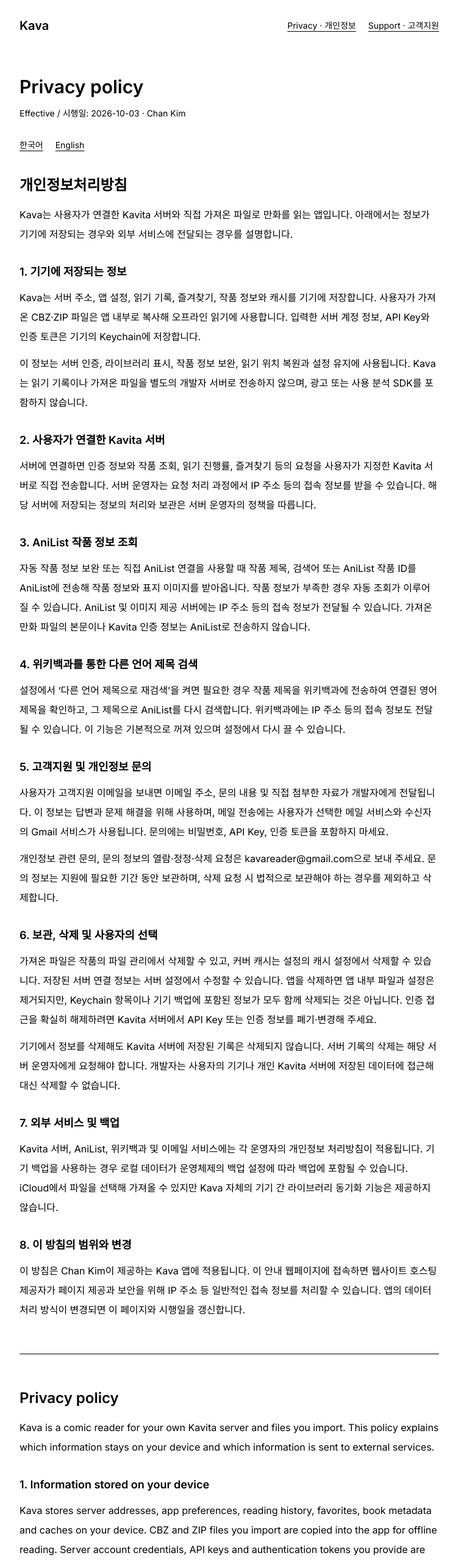
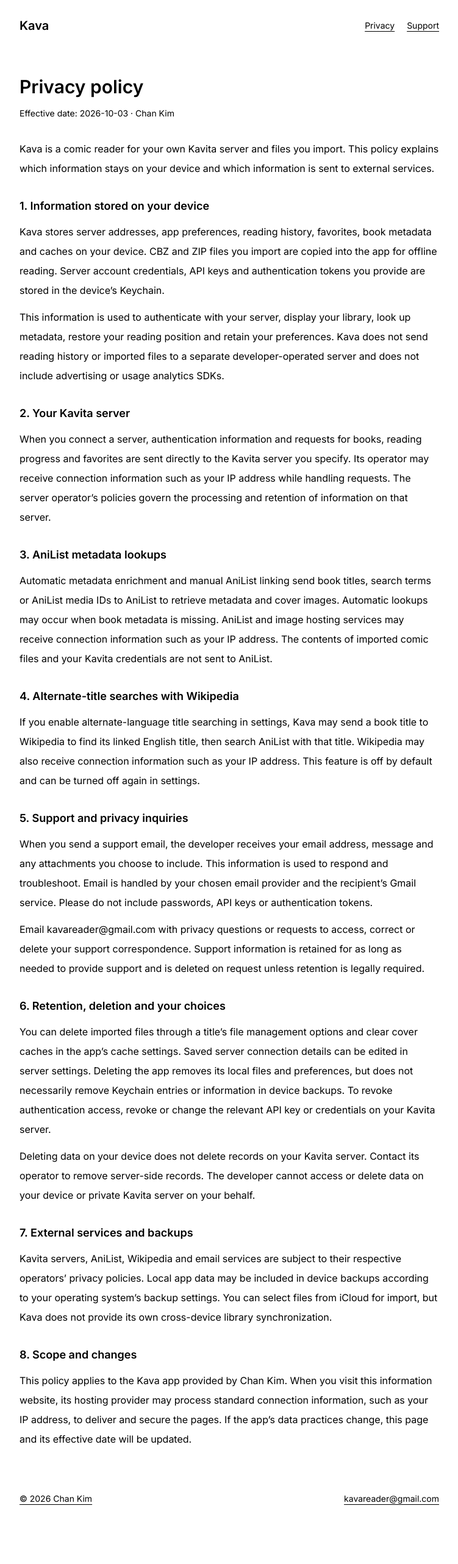
Before and after one commit to evian-christ/ckim.dev, a Next.js app: page /kava/privacy in a window 1280 px wide. Shown: the top 2565 px of the page at 61% size, without its empty margins (264-1015 px from the left). After the commit the page ends 2500 px from the top, so only its background shows below. Built offline with nearby package versions, Linux system fonts and the light colour scheme.

Commit message:
Keep Kava privacy and support pages English only

```diff
--- a/src/app/kava/document.tsx
+++ b/src/app/kava/document.tsx
@@ -5,37 +5,23 @@
   paragraphs: string[];
 }
 
-export function LanguageLinks() {
-  return (
-    <nav aria-label="Language / 언어" className="mb-10 flex gap-5 text-sm">
-      <a href="#ko" lang="ko" hrefLang="ko" className="underline">한국어</a>
-      <a href="#en" lang="en" hrefLang="en" className="underline">English</a>
-    </nav>
-  );
-}
-
-export function DocumentBody({ id, title, intro, sections, children }: {
-  id: "ko" | "en";
-  title: string;
+export function DocumentBody({ intro, sections, children }: {
   intro: string;
   sections: DocumentSection[];
   children?: ReactNode;
 }) {
   return (
-    <section id={id} lang={id} aria-labelledby={`${id}-title`} className="scroll-mt-8 space-y-8">
-      <div className="space-y-4">
-        <h2 id={`${id}-title`} className="text-2xl font-semibold">{title}</h2>
-        <p className="leading-8">{intro}</p>
-      </div>
+    <div className="space-y-8">
+      <p className="leading-8">{intro}</p>
       {children}
       {sections.map((section) => (
         <section key={section.title} className="space-y-3">
-          <h3 className="text-lg font-semibold">{section.title}</h3>
+          <h2 className="text-lg font-semibold">{section.title}</h2>
           {section.paragraphs.map((paragraph) => (
             <p key={paragraph} className="leading-8">{paragraph}</p>
           ))}
         </section>
       ))}
-    </section>
+    </div>
   );
 }
--- a/src/app/kava/layout.tsx
+++ b/src/app/kava/layout.tsx
@@ -4,14 +4,14 @@
   return (
     <div className="min-h-screen bg-white text-black [&_a]:underline-offset-4 [&_a:focus-visible]:outline-2 [&_a:focus-visible]:outline-offset-4 [&_a:focus-visible]:outline-black">
       <a href="#content" className="sr-only focus:not-sr-only focus:absolute focus:left-6 focus:top-4 focus:bg-white focus:p-3">
-        Skip to content / 본문으로 이동
+        Skip to content
       </a>
       <div className="mx-auto max-w-3xl px-6 sm:px-10">
         <header className="flex flex-wrap items-center justify-between gap-5 py-7">
           <span className="text-xl font-semibold">Kava</span>
           <nav aria-label="Kava" className="flex flex-wrap gap-5 text-sm">
-            <Link href="/kava/privacy/" className="underline">Privacy · 개인정보</Link>
-            <Link href="/kava/support/" className="underline">Support · 고객지원</Link>
+            <Link href="/kava/privacy/" className="underline">Privacy</Link>
+            <Link href="/kava/support/" className="underline">Support</Link>
           </nav>
         </header>
         <main id="content" className="py-8 sm:py-10">{children}</main>
--- a/src/app/kava/privacy/page.tsx
+++ b/src/app/kava/privacy/page.tsx
@@ -1,49 +1,11 @@
 import type { Metadata } from "next";
-import { DocumentBody, LanguageLinks, type DocumentSection } from "../document";
+import { DocumentBody, type DocumentSection } from "../document";
 
 export const metadata: Metadata = {
-  title: "Kava — Privacy Policy / 개인정보처리방침",
-  description: "How Kava handles local files, server connections, metadata lookups and support inquiries. Kava 개인정보처리방침.",
+  title: "Kava — Privacy Policy",
+  description: "How Kava handles local files, server connections, metadata lookups and support inquiries.",
   alternates: { canonical: "https://ckim.dev/kava/privacy/" },
 };
-
-const korean: DocumentSection[] = [
-  {
-    title: "1. 기기에 저장되는 정보",
-    paragraphs: [
-      "Kava는 서버 주소, 앱 설정, 읽기 기록, 즐겨찾기, 작품 정보와 캐시를 기기에 저장합니다. 사용자가 가져온 CBZ·ZIP 파일은 앱 내부로 복사해 오프라인 읽기에 사용합니다. 입력한 서버 계정 정보, API Key와 인증 토큰은 기기의 Keychain에 저장합니다.",
-      "이 정보는 서버 인증, 라이브러리 표시, 작품 정보 보완, 읽기 위치 복원과 설정 유지에 사용됩니다. Kava는 읽기 기록이나 가져온 파일을 별도의 개발자 서버로 전송하지 않으며, 광고 또는 사용 분석 SDK를 포함하지 않습니다.",
-    ],
-  },
-  {
-    title: "2. 사용자가 연결한 Kavita 서버",
-    paragraphs: ["서버에 연결하면 인증 정보와 작품 조회, 읽기 진행률, 즐겨찾기 등의 요청을 사용자가 지정한 Kavita 서버로 직접 전송합니다. 서버 운영자는 요청 처리 과정에서 IP 주소 등의 접속 정보를 받을 수 있습니다. 해당 서버에 저장되는 정보의 처리와 보관은 서버 운영자의 정책을 따릅니다."],
-  },
-  {
-    title: "3. AniList 작품 정보 조회",
-    paragraphs: ["자동 작품 정보 보완 또는 직접 AniList 연결을 사용할 때 작품 제목, 검색어 또는 AniList 작품 ID를 AniList에 전송해 작품 정보와 표지 이미지를 받아옵니다. 작품 정보가 부족한 경우 자동 조회가 이루어질 수 있습니다. AniList 및 이미지 제공 서버에는 IP 주소 등의 접속 정보가 전달될 수 있습니다. 가져온 만화 파일의 본문이나 Kavita 인증 정보는 AniList로 전송하지 않습니다."],
-  },
-  {
-    title: "4. 위키백과를 통한 다른 언어 제목 검색",
-    paragraphs: ["설정에서 ‘다른 언어 제목으로 재검색’을 켜면 필요한 경우 작품 제목을 위키백과에 전송하여 연결된 영어 제목을 확인하고, 그 제목으로 AniList를 다시 검색합니다. 위키백과에는 IP 주소 등의 접속 정보도 전달될 수 있습니다. 이 기능은 기본적으로 꺼져 있으며 설정에서 다시 끌 수 있습니다."],
-  },
-  {
-    title: "5. 고객지원 및 개인정보 문의",
-    paragraphs: ["사용자가 고객지원 이메일을 보내면 이메일 주소, 문의 내용 및 직접 첨부한 자료가 개발자에게 전달됩니다. 이 정보는 답변과 문제 해결을 위해 사용하며, 메일 전송에는 사용자가 선택한 메일 서비스와 수신자의 Gmail 서비스가 사용됩니다. 문의에는 비밀번호, API Key, 인증 토큰을 포함하지 마세요.", "개인정보 관련 문의, 문의 정보의 열람·정정·삭제 요청은 kavareader@gmail.com으로 보내 주세요. 문의 정보는 지원에 필요한 기간 동안 보관하며, 삭제 요청 시 법적으로 보관해야 하는 경우를 제외하고 삭제합니다."],
-  },
-  {
-    title: "6. 보관, 삭제 및 사용자의 선택",
-    paragraphs: ["가져온 파일은 작품의 파일 관리에서 삭제할 수 있고, 커버 캐시는 설정의 캐시 설정에서 삭제할 수 있습니다. 저장된 서버 연결 정보는 서버 설정에서 수정할 수 있습니다. 앱을 삭제하면 앱 내부 파일과 설정은 제거되지만, Keychain 항목이나 기기 백업에 포함된 정보가 모두 함께 삭제되는 것은 아닙니다. 인증 접근을 확실히 해제하려면 Kavita 서버에서 API Key 또는 인증 정보를 폐기·변경해 주세요.", "기기에서 정보를 삭제해도 Kavita 서버에 저장된 기록은 삭제되지 않습니다. 서버 기록의 삭제는 해당 서버 운영자에게 요청해야 합니다. 개발자는 사용자의 기기나 개인 Kavita 서버에 저장된 데이터에 접근해 대신 삭제할 수 없습니다."],
-  },
-  {
-    title: "7. 외부 서비스 및 백업",
-    paragraphs: ["Kavita 서버, AniList, 위키백과 및 이메일 서비스에는 각 운영자의 개인정보 처리방침이 적용됩니다. 기기 백업을 사용하는 경우 로컬 데이터가 운영체제의 백업 설정에 따라 백업에 포함될 수 있습니다. iCloud에서 파일을 선택해 가져올 수 있지만 Kava 자체의 기기 간 라이브러리 동기화 기능은 제공하지 않습니다."],
-  },
-  {
-    title: "8. 이 방침의 범위와 변경",
-    paragraphs: ["이 방침은 Chan Kim이 제공하는 Kava 앱에 적용됩니다. 이 안내 웹페이지에 접속하면 웹사이트 호스팅 제공자가 페이지 제공과 보안을 위해 IP 주소 등 일반적인 접속 정보를 처리할 수 있습니다. 앱의 데이터 처리 방식이 변경되면 이 페이지와 시행일을 갱신합니다."],
-  },
-];
 
 const english: DocumentSection[] = [
   {
@@ -88,12 +50,9 @@
     <>
       <div className="mb-8 space-y-4">
         <h1 className="text-3xl font-semibold">Privacy policy</h1>
-        <p className="text-sm">Effective / 시행일: <time dateTime="2026-10-03">2026-10-03</time> · Chan Kim</p>
+        <p className="text-sm">Effective date: <time dateTime="2026-10-03">2026-10-03</time> · Chan Kim</p>
       </div>
-      <LanguageLinks />
-      <DocumentBody id="ko" title="개인정보처리방침" intro="Kava는 사용자가 연결한 Kavita 서버와 직접 가져온 파일로 만화를 읽는 앱입니다. 아래에서는 정보가 기기에 저장되는 경우와 외부 서비스에 전달되는 경우를 설명합니다." sections={korean} />
-      <hr className="my-14 border-black" />
-      <DocumentBody id="en" title="Privacy policy" intro="Kava is a comic reader for your own Kavita server and files you import. This policy explains which information stays on your device and which information is sent to external services." sections={english} />
+      <DocumentBody intro="Kava is a comic reader for your own Kavita server and files you import. This policy explains which information stays on your device and which information is sent to external services." sections={english} />
     </>
   );
 }
--- a/src/app/kava/support/page.tsx
+++ b/src/app/kava/support/page.tsx
@@ -1,34 +1,11 @@
 import type { Metadata } from "next";
-import { DocumentBody, LanguageLinks, type DocumentSection } from "../document";
+import { DocumentBody, type DocumentSection } from "../document";
 
 export const metadata: Metadata = {
-  title: "Kava — Support / 고객지원",
-  description: "Contact Kava support and get help with Kavita connections, comic imports and local data. Kava 고객지원.",
+  title: "Kava — Support",
+  description: "Contact Kava support and get help with Kavita connections, comic imports and local data.",
   alternates: { canonical: "https://ckim.dev/kava/support/" },
 };
-
-const korean: DocumentSection[] = [
-  {
-    title: "Kavita 서버 연결이 안 되나요?",
-    paragraphs: ["기기의 브라우저에서 서버 주소가 열리는지 먼저 확인해 주세요. 서버 주소와 API Key가 정확한지, 해당 계정에 라이브러리 접근 권한이 있는지 확인해 주세요. 개인 네트워크 안에서만 접속할 수 있는 서버라면 같은 네트워크 또는 필요한 VPN에 연결해야 합니다. Kavita OPDS를 선택한 경우 OPDS 주소를 붙여넣어 연결할 수 있습니다."],
-  },
-  {
-    title: "어떤 파일을 가져올 수 있나요?",
-    paragraphs: ["파일 라이브러리의 + 버튼에서 CBZ·ZIP 파일이나 폴더를 선택할 수 있습니다. 파일은 앱 내부에 복사되며 서버 없이 오프라인으로 읽을 수 있습니다. 암호화된 ZIP, ZIP64, CBR, 7z, PDF 및 EPUB 가져오기는 현재 지원하지 않습니다. 파일을 가져올 때는 기기에 충분한 여유 공간이 있는지도 확인해 주세요."],
-  },
-  {
-    title: "파일이나 캐시를 삭제하려면?",
-    paragraphs: ["가져온 작품을 길게 눌러 파일 관리에서 파일을 삭제할 수 있습니다. 커버 캐시는 설정의 캐시 설정에서 지울 수 있습니다. 기기에서 파일이나 캐시를 삭제해도 Kavita 서버의 파일과 기록은 삭제되지 않습니다."],
-  },
-  {
-    title: "문의에 어떤 내용을 보내면 되나요?",
-    paragraphs: ["앱 버전, 기기 모델, iOS 또는 iPadOS 버전, 문제가 발생하는 순서와 오류 메시지를 알려 주세요. 서버 연결 문제라면 Kavita 버전도 도움이 됩니다. 스크린샷을 첨부할 경우 비밀번호, API Key, 인증 토큰, 개인 서버 주소 등 민감한 정보를 가려 주세요. 만화 파일 자체를 보낼 필요는 없습니다."],
-  },
-  {
-    title: "개인정보 관련 요청",
-    paragraphs: ["개인정보 문의나 고객지원 이메일의 삭제 요청도 같은 이메일로 보내 주세요. 개인 Kavita 서버에 저장된 정보의 삭제는 해당 서버 운영자에게 요청해 주세요."],
-  },
-];
 
 const english: DocumentSection[] = [
   {
@@ -53,12 +30,12 @@
   },
 ];
 
-function Contact({ korean = false }: { korean?: boolean }) {
+function Contact() {
   return (
     <div>
-      <p className="mb-2 text-sm">{korean ? "개발자 Chan Kim에게 문의" : "Contact Chan Kim, developer"}</p>
+      <p className="mb-2 text-sm">Contact Chan Kim, developer</p>
       <a href="mailto:kavareader@gmail.com?subject=Kava%20Support" className="break-all underline">kavareader@gmail.com</a>
-      <p className="mt-3 text-sm leading-6">{korean ? "이메일 링크를 누르면 메일 앱이 열립니다. 주소를 복사해 직접 보내셔도 됩니다." : "The email link opens your mail app. You can also copy the address and email directly."}</p>
+      <p className="mt-3 text-sm leading-6">The email link opens your mail app. You can also copy the address and email directly.</p>
     </div>
   );
 }
@@ -69,10 +46,7 @@
       <div className="mb-8 space-y-4">
         <h1 className="text-3xl font-semibold">Support</h1>
       </div>
-      <LanguageLinks />
-      <DocumentBody id="ko" title="고객지원" intro="오류 신고, 기능 제안 또는 개인정보 관련 문의를 이메일로 보내 주세요." sections={korean}><Contact korean /></DocumentBody>
-      <hr className="my-14 border-black" />
-      <DocumentBody id="en" title="Support" intro="Email us with bug reports, feature requests or questions about your privacy." sections={english}><Contact /></DocumentBody>
+      <DocumentBody intro="Email us with bug reports, feature requests or questions about your privacy." sections={english}><Contact /></DocumentBody>
     </>
   );
 }
```
